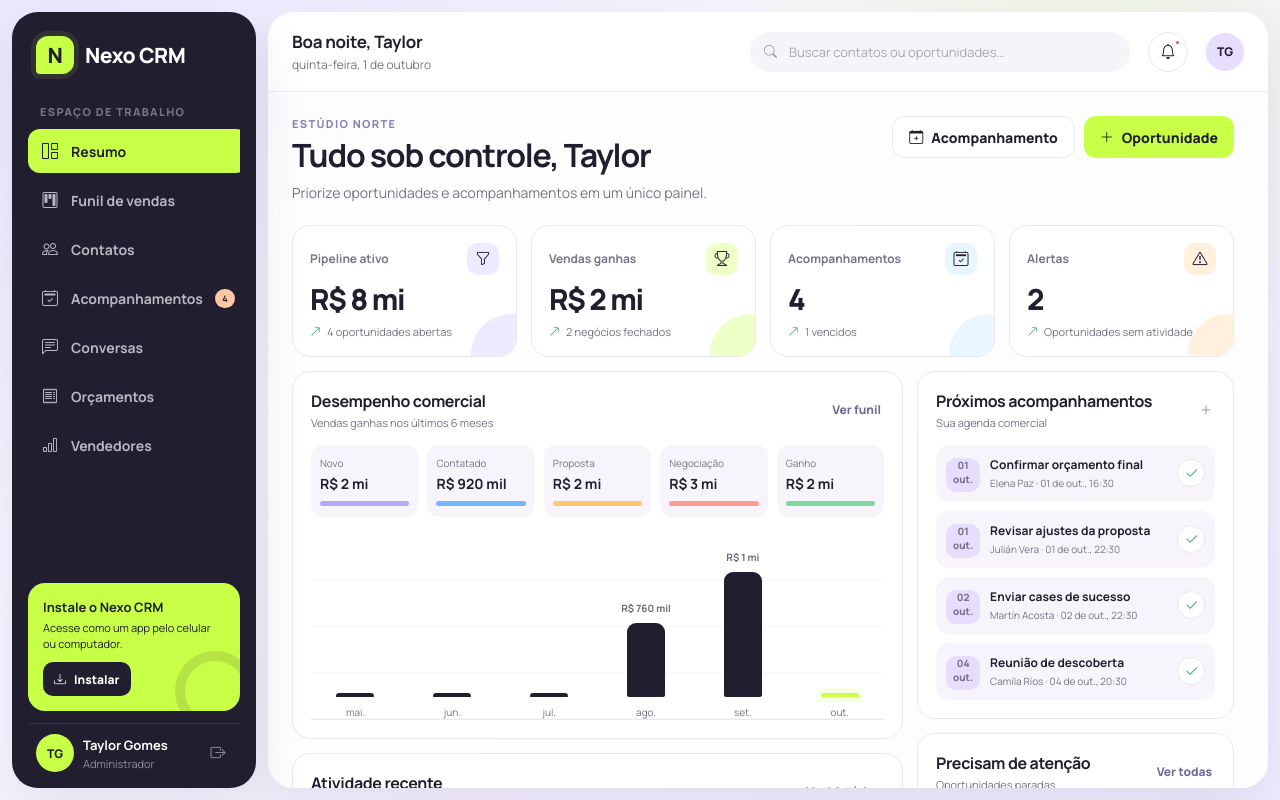
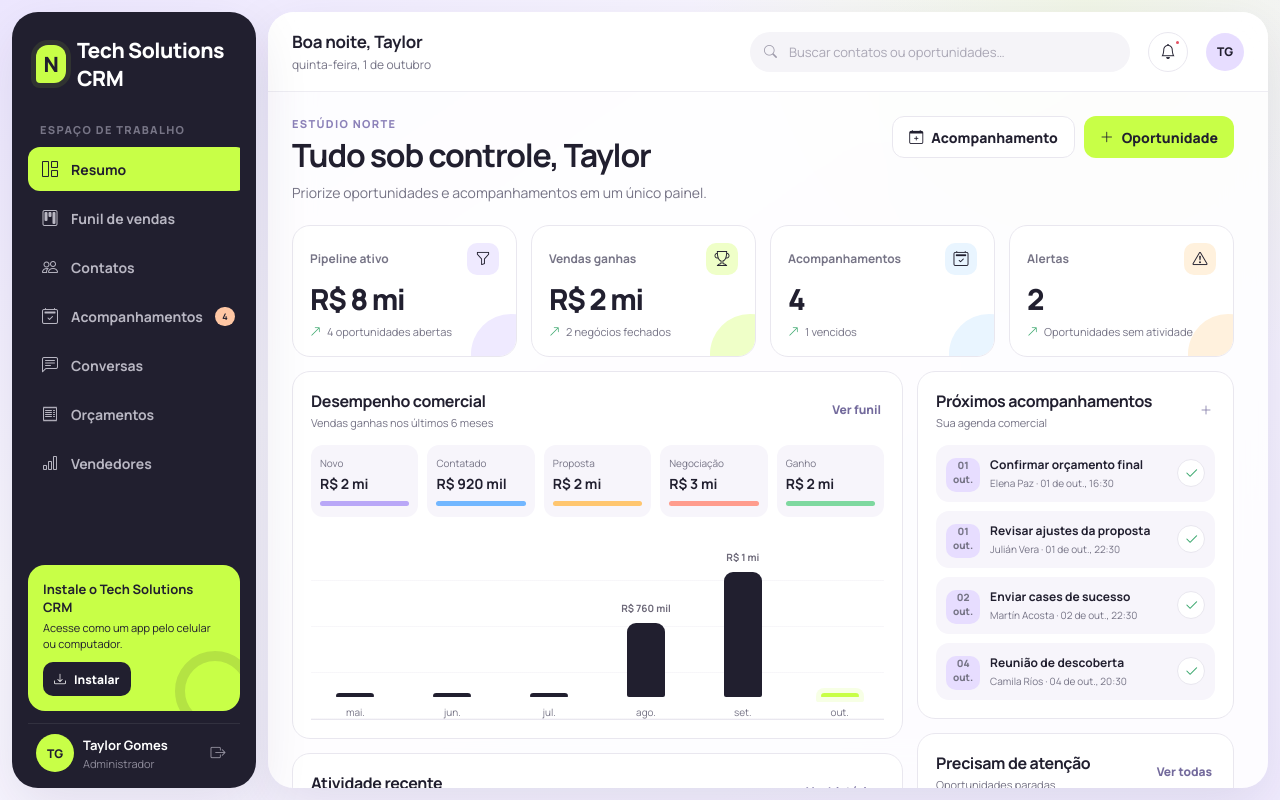
Before and after one commit to pedrolivei09-crypto/crm.vendas, a plain HTML site: page index.html in a window 1280 px wide. Both pictures are taken after a click on the button "Explorar com dados de exemplo". Drawn offline with nearby package versions, Linux system fonts and the light colour scheme.

Commit message:
Update index.html

```diff
--- a/index.html
+++ b/index.html
@@ -7,8 +7,8 @@
   <meta name="description" content="CRM privado para contatos, oportunidades e acompanhamentos.">
   <meta name="apple-mobile-web-app-capable" content="yes">
   <meta name="apple-mobile-web-app-status-bar-style" content="black-translucent">
-  <meta name="apple-mobile-web-app-title" content="Nexo CRM">
-  <title>Nexo CRM</title>
+  <meta name="apple-mobile-web-app-title" content="Tech Solutions CRM">
+  <title>Tech Solutions</title>
   <link id="favicon" rel="icon">
   <link id="appleIcon" rel="apple-touch-icon">
   <link id="appManifest" rel="manifest">
@@ -1338,7 +1338,7 @@
   <section class="login-screen" id="loginScreen">
     <div class="login-shell">
       <div class="login-brand">
-        <div class="brand"><span class="brand-mark">N</span><span>Nexo CRM</span></div>
+        <div class="brand"><span class="brand-mark">N</span><span>Tech Solutions CRM</span></div>
         <div class="login-copy">
           <span class="login-kicker">Vendas em movimento</span>
           <h1>Seu negócio, em um só lugar.</h1>
@@ -1380,7 +1380,7 @@
 
   <div class="app-shell" id="appShell" hidden>
     <aside class="sidebar" id="sidebar">
-      <div class="brand"><span class="brand-mark">N</span><span>Nexo CRM</span></div>
+      <div class="brand"><span class="brand-mark">N</span><span>Tech Solutions CRM</span></div>
       <p class="sidebar-caption">Espaço de trabalho</p>
       <nav class="nav-list" aria-label="Navegação principal">
         <button class="nav-btn active" data-view="dashboard"><i class="bi bi-grid-1x2"></i><span>Resumo</span></button>
@@ -1393,7 +1393,7 @@
       </nav>
       <div class="sidebar-bottom">
         <div class="install-card">
-          <strong>Instale o Nexo CRM</strong>
+          <strong>Instale o Tech Solutions CRM</strong>
           <span>Acesse como um app pelo celular ou computador.</span>
           <button class="btn btn-sm" id="installButton" type="button"><i class="bi bi-download"></i> Instalar</button>
         </div>
@@ -1504,7 +1504,7 @@
     }
     function attr(value) { return esc(value).replace(/`/g, '&#096;'); }
     function initials(value) {
-      return String(value || 'Nexo').trim().split(/\s+/).slice(0, 2).map(part => part[0]).join('').toUpperCase();
+      return String(value || 'Tech Solutions').trim().split(/\s+/).slice(0, 2).map(part => part[0]).join('').toUpperCase();
     }
     function toNumber(value) { const number = Number(value); return Number.isFinite(number) ? number : 0; }
     function localDate(value, options = {}) {
@@ -1690,7 +1690,7 @@
       $$('.nav-btn').forEach(button => button.classList.toggle('active', button.dataset.view === state.view));
       $('#followBadge').textContent = pendingFollowUps().length;
       $('#alertDot').hidden = staleOpportunities().length === 0;
-      document.title = `${meta[0]} · Nexo CRM`;
+      document.title = `${meta[0]} · Tech Solutions CRM`;
       const views = {
         dashboard: renderDashboard,
         pipeline: renderPipeline,
@@ -2227,7 +2227,7 @@
       win.document.write(`<!doctype html><html lang="pt-BR"><head><meta charset="utf-8"><title>${esc(quote.quoteNumber)}</title><style>
         body{font:14px Arial,sans-serif;color:#242231;margin:50px}header{display:flex;justify-content:space-between;border-bottom:3px solid #242231;padding-bottom:24px}h1{margin:0}.logo{font-size:22px;font-weight:800}.meta{text-align:right;color:#666}section{margin-top:35px}table{width:100%;border-collapse:collapse;margin-top:25px}th,td{padding:12px;border-bottom:1px solid #ddd;text-align:left}th{background:#f5f3fa}.num{text-align:right}.total{width:320px;margin:25px 0 0 auto}.total p{display:flex;justify-content:space-between}.grand{font-size:20px;font-weight:bold;border-top:2px solid #242231;padding-top:12px}.print{position:fixed;right:24px;top:24px;padding:10px 16px;border:0;border-radius:8px;background:#c8ff47;font-weight:bold}@media print{.print{display:none}body{margin:0}}</style></head><body>
         <button class="print" onclick="window.print()">Imprimir / Salvar PDF</button>
-        <header><div><div class="logo">Nexo CRM</div><p>${esc(state.settings.companyName || '')}</p></div><div class="meta"><strong>${esc(quote.quoteNumber)}</strong><p>Data: ${localDate(quote.createdAt)}</p><p>Válido até: ${localDate(quote.validUntil)}</p></div></header>
+        <header><div><div class="logo">Tech Solutions CRM</div><p>${esc(state.settings.companyName || '')}</p></div><div class="meta"><strong>${esc(quote.quoteNumber)}</strong><p>Data: ${localDate(quote.createdAt)}</p><p>Válido até: ${localDate(quote.validUntil)}</p></div></header>
         <section><h2>Orçamento para ${esc(contact.name || 'Cliente')}</h2><p>${esc(contact.company || '')}</p><p>${esc(contact.email || '')}</p></section>
         <table><thead><tr><th>Descrição</th><th class="num">Quantidade</th><th class="num">Preço</th><th class="num">Total</th></tr></thead><tbody>${items.map(item => `<tr><td>${esc(item.description)}</td><td class="num">${item.quantity}</td><td class="num">${money(item.price, quote.currency)}</td><td class="num">${money(item.total, quote.currency)}</td></tr>`).join('')}</tbody></table>
         <div class="total"><p><span>Subtotal</span><strong>${money(quote.subtotal, quote.currency)}</strong></p><p><span>Impostos (${toNumber(quote.taxRate)}%)</span><strong>${money(quote.taxAmount, quote.currency)}</strong></p><p class="grand"><span>Total</span><strong>${money(quote.total, quote.currency)}</strong></p></div>
@@ -2318,7 +2318,7 @@
       }
       const ios = /iphone|ipad|ipod/i.test(navigator.userAgent);
       toast(
-        ios ? 'Instalar no iPhone ou iPad' : 'Instalar o Nexo CRM',
+        ios ? 'Instalar no iPhone ou iPad' : 'Instalar o Tech Solutions CRM',
         ios ? 'No Safari: Compartilhar → Adicionar à Tela de Início.' : 'No menu do navegador, escolha “Instalar aplicativo” ou “Adicionar à tela inicial”.'
       );
     }
@@ -2361,8 +2361,8 @@
       $('#favicon').href = icon192;
       $('#appleIcon').href = icon192;
       const manifest = {
-        name: 'Nexo CRM',
-        short_name: 'Nexo CRM',
+        name: 'Tech Solutions CRM',
+        short_name: 'TS CRM',
         description: 'CRM privado de ventas y acompanhamento',
         start_url: location.href.split('#')[0],
         scope: new URL('.', location.href).href,
```
